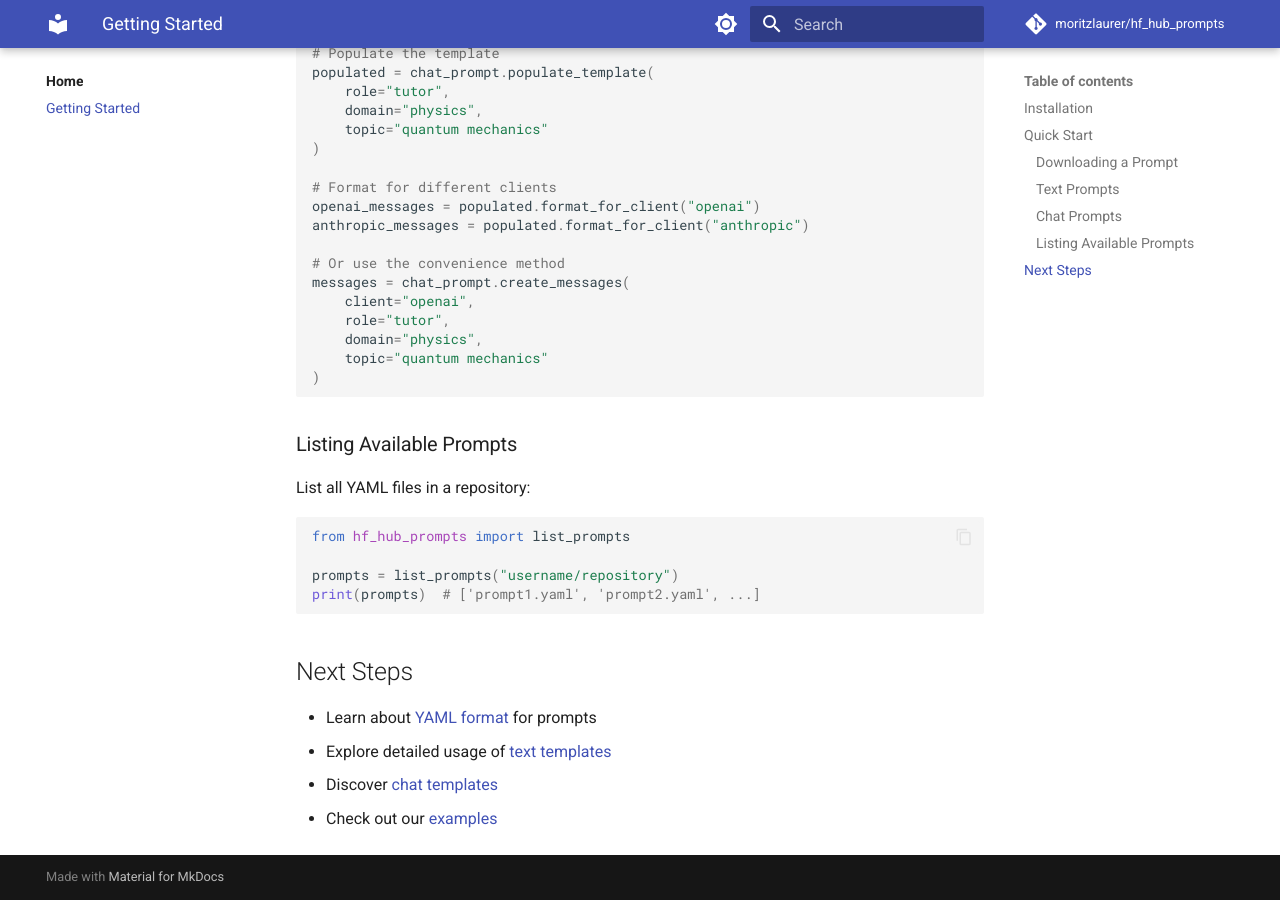
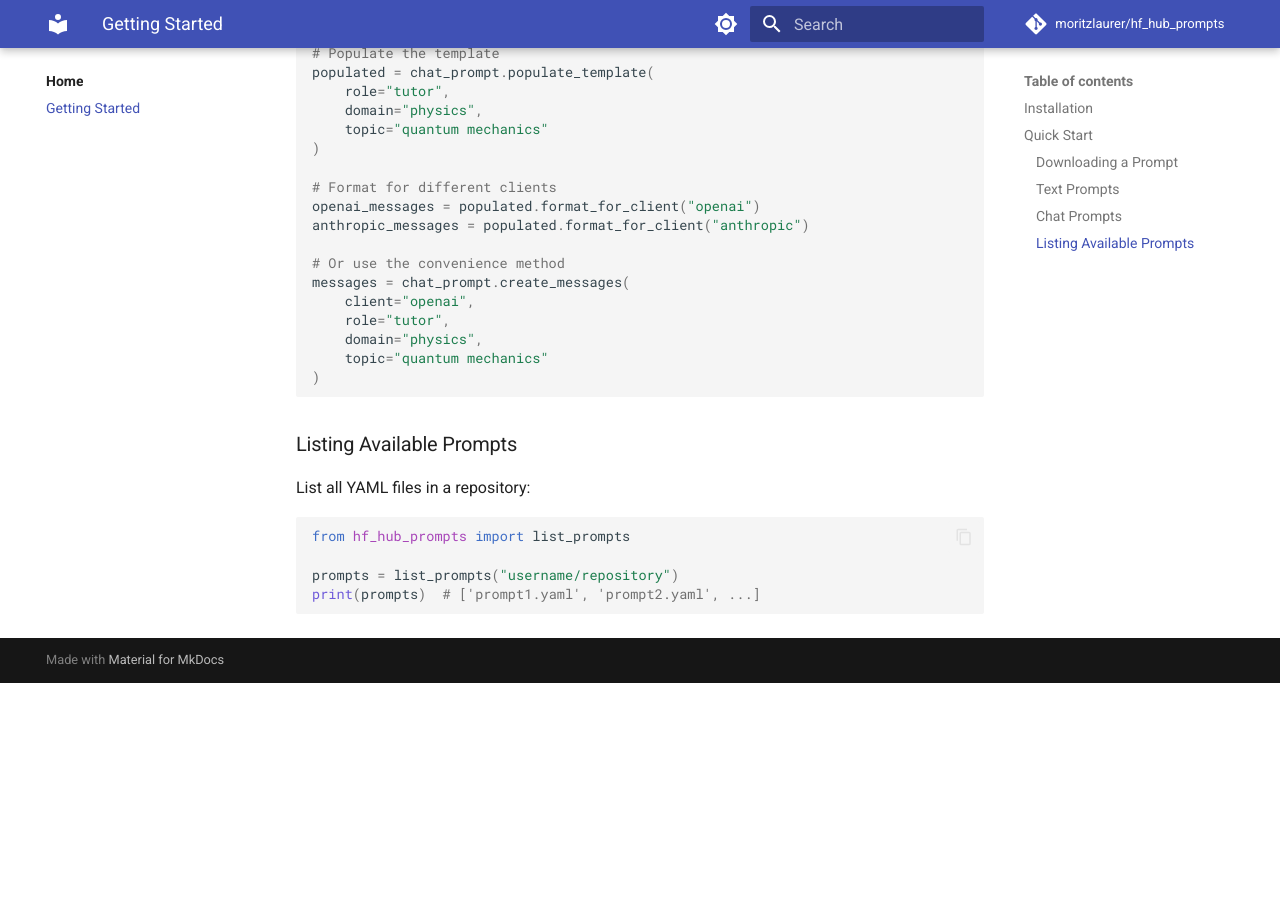
Before and after one commit to MoritzLaurer/prompt_templates, an MkDocs documentation site: the page built from docs/getting-started.md, in a window 1280 px wide and 900 px high, scrolled down 1650 px. Built offline with MkDocs 1.6.1 and Material for MkDocs 9.7.7, drawn with Linux system fonts in a browser that asks for light colours; comment, search, counter and statistics services are not loaded; after the commit the page ends 2333 px from its top, so only the background shows below that.

````diff
--- a/docs/getting-started.md
+++ b/docs/getting-started.md
@@ -107,10 +107,3 @@
 prompts = list_prompts("username/repository")
 print(prompts)  # ['prompt1.yaml', 'prompt2.yaml', ...]
 ```
-
-## Next Steps
-
-- Learn about [YAML format](user-guide/yaml-format.md) for prompts
-- Explore detailed usage of [text templates](user-guide/templates/text-templates.md)
-- Discover [chat templates](user-guide/templates/chat-templates.md)
-- Check out our [examples](examples.md)
````
Also changed, not shown: 1 other file.
